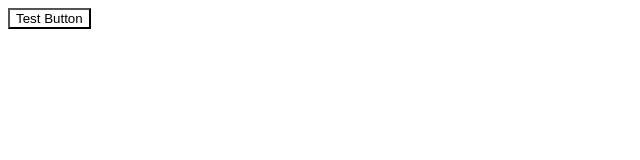
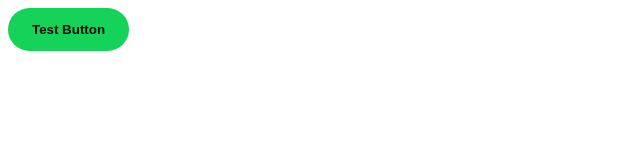
Before and after one commit to design-scale/figma-token, a website: page index.html in a window 1280 px wide. Shown: the whole page, without its empty margins (0-640 px from the left). Drawn offline with Linux system fonts and the light colour scheme.

Commit message:
index.html added

```diff
--- a/index.html
+++ b/index.html
@@ -9,7 +9,13 @@
 <body>
     <style>
         button{
-            background-color: var(--sd-global-brand-primary);
+            background-color: var(--colors-background-base);
+            padding: 14px 24px;
+            border: 0;
+            border-radius: 50px;
+            cursor: pointer;
+            color: #010C05;
+            font-weight: bold;
         }
     </style>
     <button>
```
